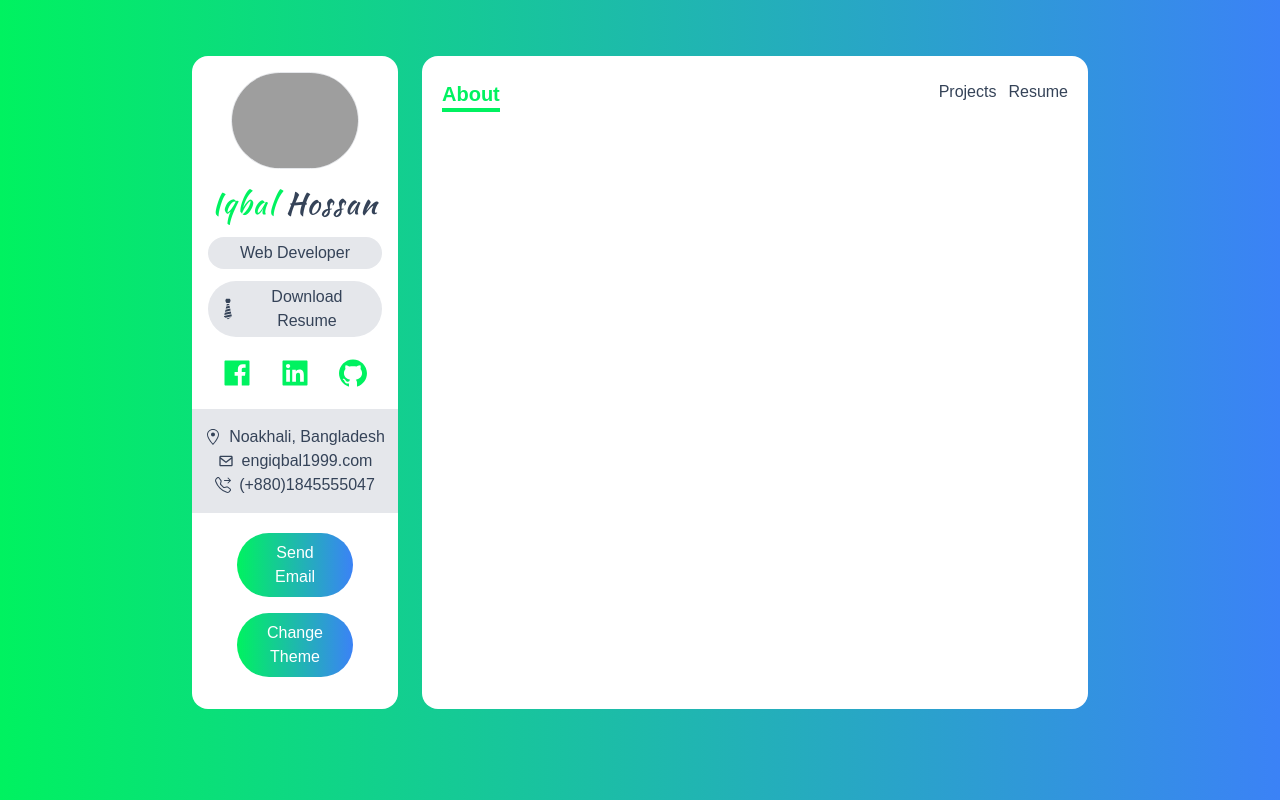
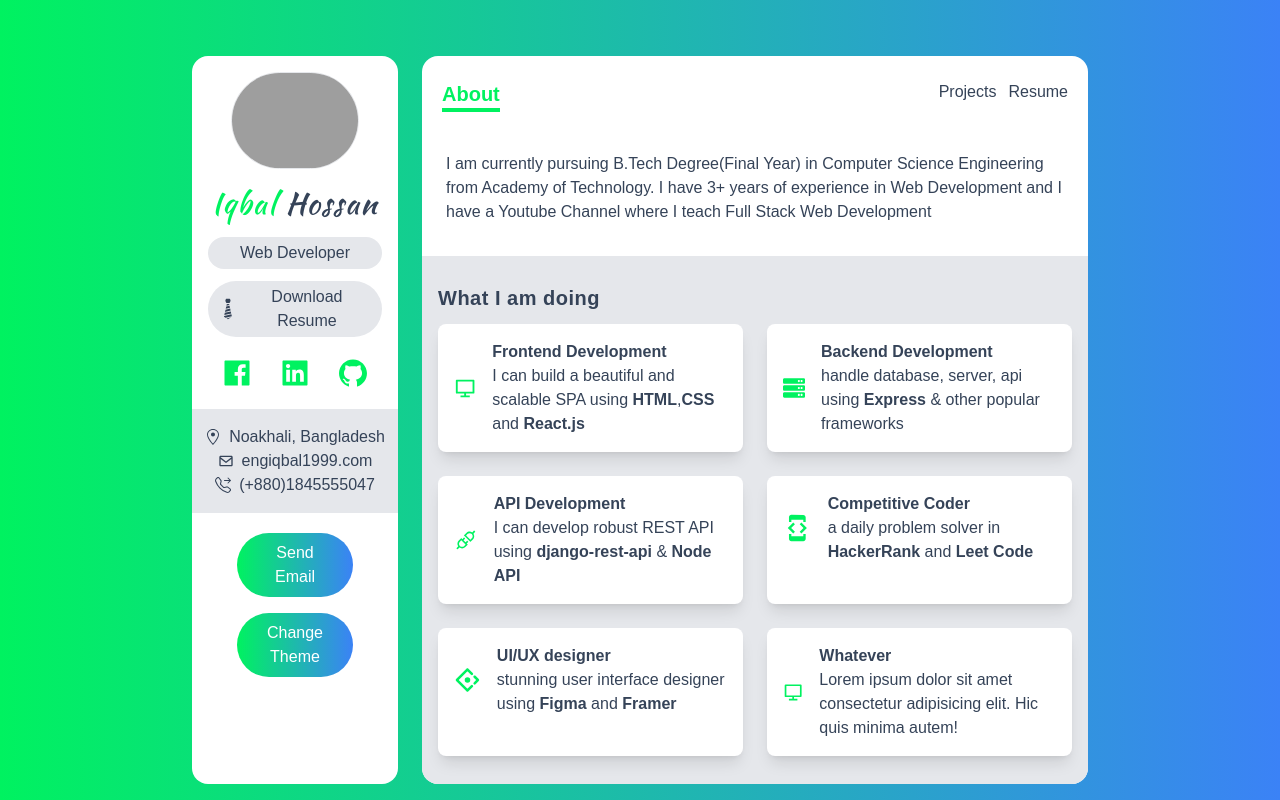
Before and after one commit to iqbalhossan99/Portfolio_Of_Iqbal_Hossan, a Next.js app: page / in a window 1280 px wide. Built offline with nearby package versions, Linux system fonts and the light colour scheme; grey boxes are pictures that could not be loaded.

Commit message:
about page with services

```diff
--- /dev/null
+++ b/components/ServiceCard.tsx
@@ -0,0 +1,25 @@
+import { FunctionComponent } from 'react'
+import { Service } from '../type'
+
+const ServiceCard: FunctionComponent<{ service: Service }> = ({
+   service: { Icon, title, about },
+}) => {
+   //XSS attack :( on our portfolio btw, as an alternate use npm i dom purify
+   function createMarkup() {
+      return {
+         __html: about,
+      }
+   }
+
+   return (
+      <div className='flex items-center p-2 space-x-4 '>
+         <Icon className='w-12 h-12 text-green' />
+         <div className=''>
+            <h6 className='font-bold'>{title}</h6>
+            <p dangerouslySetInnerHTML={createMarkup()} />
+         </div>
+      </div>
+   )
+}
+
+export default ServiceCard
--- /dev/null
+++ b/data.ts
@@ -0,0 +1,47 @@
+
+import { Service } from "./type";
+
+import { RiComputerLine } from "react-icons/ri";
+import { FaServer } from "react-icons/fa";
+import { AiOutlineAntDesign, AiOutlineApi } from "react-icons/ai";
+import { MdDeveloperMode } from "react-icons/md";
+import { BsCircleFill } from "react-icons/bs";
+
+
+export const services:Service[] = [
+    {
+        Icon: RiComputerLine,
+        title: "Frontend Development",
+        about:
+          "I can build a beautiful and scalable SPA using <b> HTML</b>,<b>CSS</b>   and <b>React.js</b> ",
+      },
+      {
+        Icon: FaServer,
+        title: "Backend  Development",
+        about:
+          "handle database, server, api using <b>Express </b> & other popular frameworks",
+      },
+      {
+        Icon: AiOutlineApi,
+        title: "API Development",
+        about:
+          "I can develop robust  REST API using <b>django-rest-api</b>  & <b>Node API</b> ",
+      },
+      {
+        Icon: MdDeveloperMode,
+        title: "Competitive Coder",
+        about: "a daily problem solver in <b>HackerRank</b>  and <b>Leet Code</b> ",
+      },
+      {
+        Icon: AiOutlineAntDesign,
+        title: "UI/UX designer",
+        about:
+          "stunning user interface designer using <b>Figma</b>  and  <b>Framer</b> ",
+      },
+      {
+        Icon: RiComputerLine,
+        title: "Whatever",
+        about:
+          "Lorem ipsum dolor sit amet consectetur adipisicing elit. Hic quis minima autem!",
+      },
+    ];
--- a/pages/index.tsx
+++ b/pages/index.tsx
@@ -1,7 +1,36 @@
+import ServiceCard from "../components/ServiceCard";
+import { services } from "../data";
+
 const index = () => {
   return (
-    <div>
+    <div className="flex flex-col flex-grow px-6 pt-1 ">
+    <h6 className="my-3 text-base font-medium">
+      I am currently pursuing B.Tech Degree(Final Year) in Computer Science
+      Engineering from Academy of Technology. I have 3+ years of experience in
+      Web Development and I have a Youtube Channel where I teach Full Stack
+      Web Development
+    </h6>
+    <div
+      className="flex-grow bg-gray-200 p-4 mt-5"
+      style={{ marginLeft: "-1.5rem", marginRight: "-1.5rem" }}
+    >
+      <h2 className="my-3 text-xl font-bold tracking-wide">
+        What I am doing
+      </h2>
+
+      <div className="grid gap-6 my-3 md:grid-cols-2">
+        {/* children's initial and animate property should be same as the parent during a stagger effect  */}
+        {services.map((service) => (
+          <div
+            className="col-span-2 p-2 bg-white shadow-lg rounded-lg  md:col-span-1 "
+            key={service.title}
+          >
+            <ServiceCard service={service} />
+          </div>
+        ))}
+      </div>
     </div>
+  </div>
   );
 }
 
--- /dev/null
+++ b/type.ts
@@ -0,0 +1,7 @@
+import { IconType } from "react-icons"
+
+export interface Service{
+    title: string,
+    about: string,
+    Icon: IconType
+}
```
